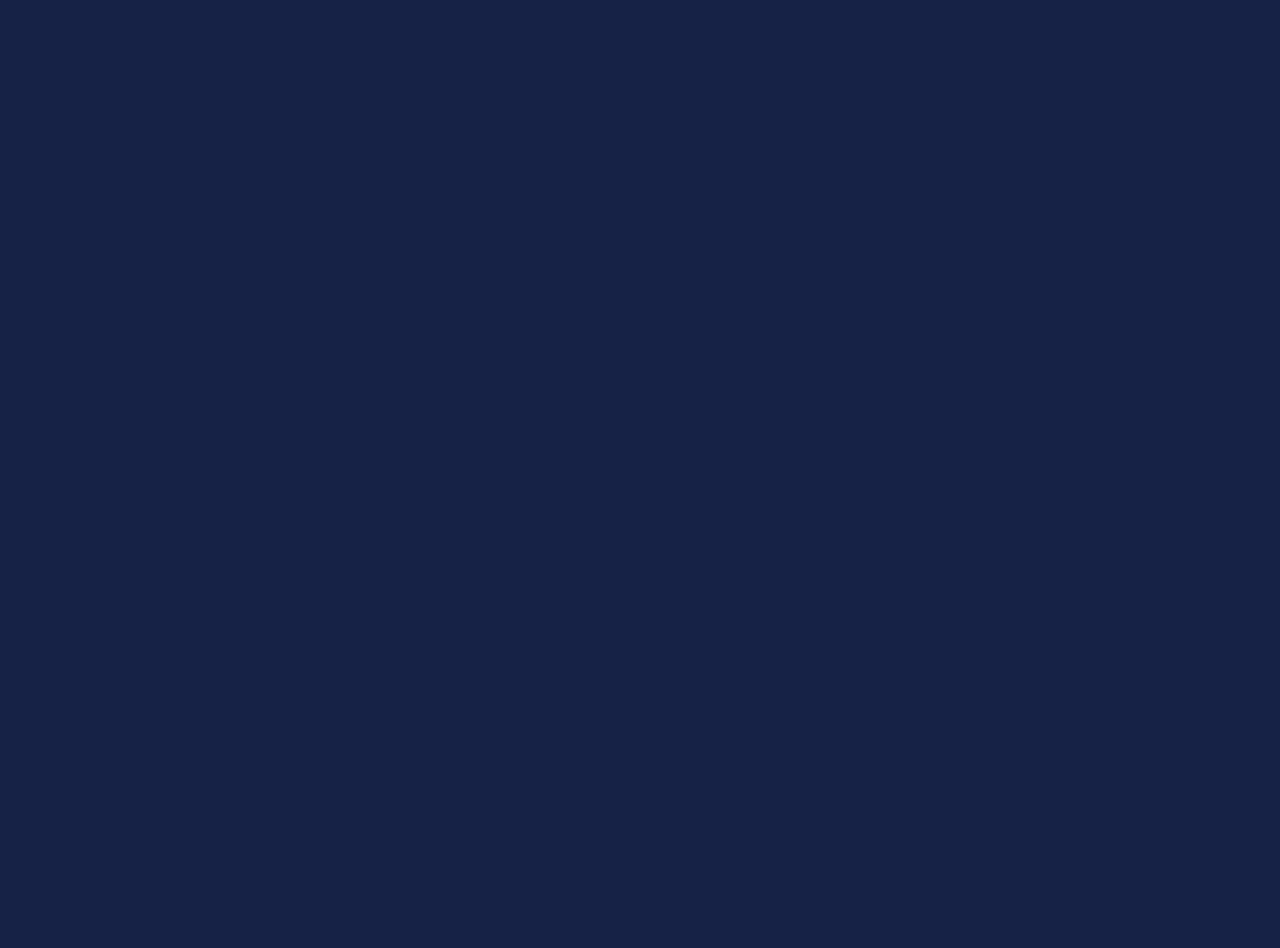
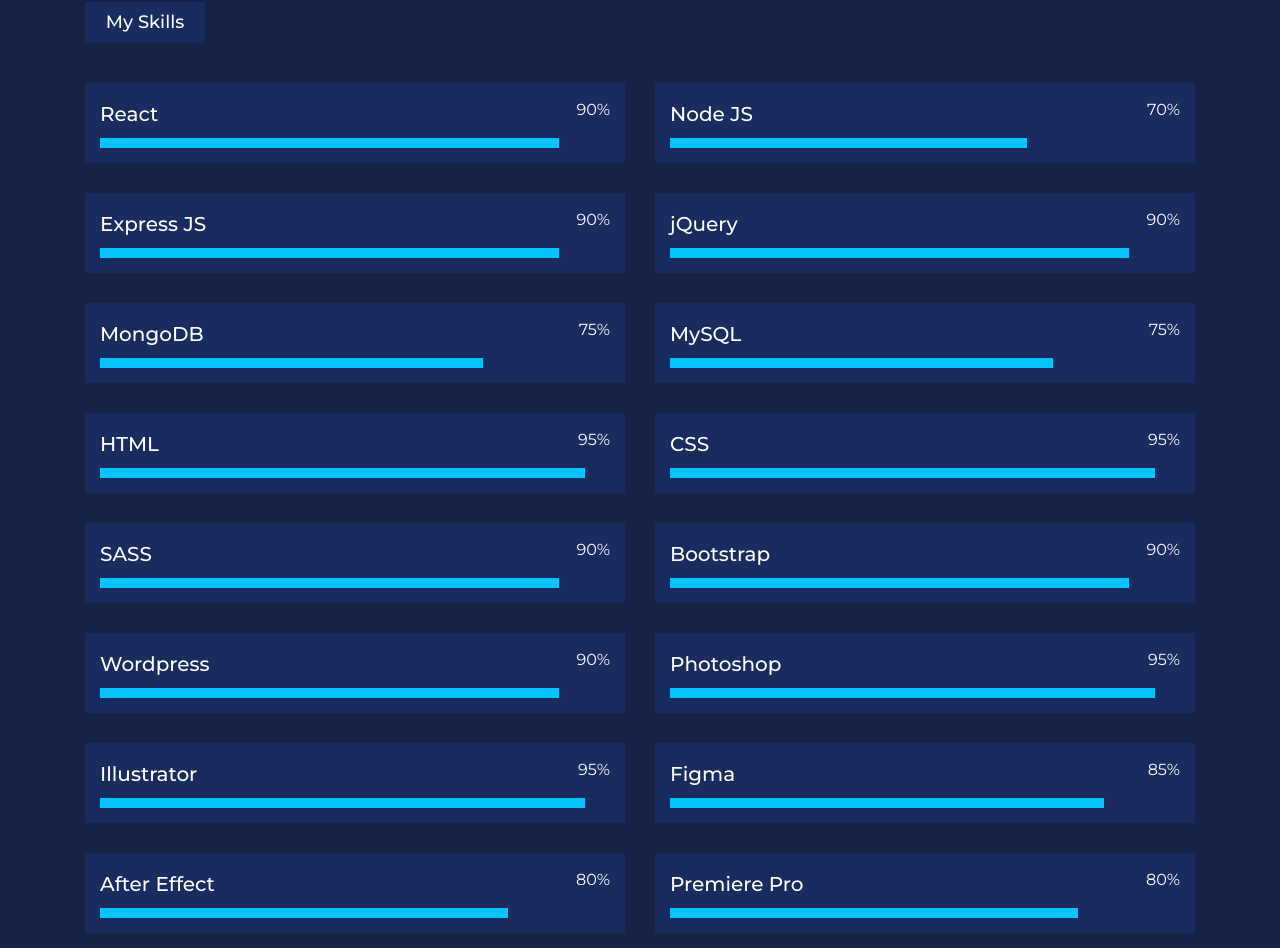
Before and after one commit to nazmulweb/Portfolio, a React (Create React App) app: page / in a window 1280 px wide. Shown: the part 1490-2438 px from the top of the page. Before the commit the page ends 1424 px from the top, so only its background shows below. Built offline with nearby package versions, Linux system fonts and the light colour scheme.

Commit message:
skill done

```diff
--- a/src/App.js
+++ b/src/App.js
@@ -2,7 +2,7 @@
 import './App.css';
 // import { NavBar } from './components/common/navbar'
 import NavBar from './components/common/navbar'
-import { Intro, About} from './components'
+import { Intro, About, Skill} from './components'
 
 function App() {
   return (
@@ -11,6 +11,7 @@
       <main>
         <Intro />
         <About />
+        <Skill />
       </main>
     </React.Fragment>
   );
--- a/src/components/index.js
+++ b/src/components/index.js
@@ -1,2 +1,3 @@
 export * from './intro'
 export * from './about'
+export * from './skill'
--- /dev/null
+++ b/src/components/skill.css
@@ -0,0 +1,51 @@
+.skill{
+    display: flex;
+    flex-wrap: wrap;
+}
+
+.skill>*{
+    flex-grow: 1;
+    flex-basis: calc(50% - 30px);
+}
+
+.skill-card{
+    margin: 15px;
+    background: var(--theme-light-color);
+    padding: 15px;
+}
+
+.skill-card:nth-child(odd){
+    margin-left: 0;
+}
+
+.skill-card:nth-child(even){
+    margin-right: 0;
+}
+
+.skill-card:first-child{
+    margin-top: 0;
+}
+
+.skill-card:nth-child(2){
+    margin-top: 0;
+}
+
+.skill-details{
+    display: flex;
+    align-items: center;
+    justify-content: space-between;
+}
+
+.progress-bar{
+    background: var(--blue-color);
+    height: 10px;
+}
+
+@media only screen and (max-width: 767px){
+    .skill>*{
+        flex-basis: 100%;
+    }
+    .skill-card{
+        margin: 10px 0;
+    }
+}
--- /dev/null
+++ b/src/components/skill.js
@@ -0,0 +1,52 @@
+import React, { Component } from 'react'
+import { data }  from '../data'
+import { Title } from './common'
+import './skill.css'
+
+export class Skill extends Component {
+    state = {
+        datas: []
+    }
+
+    componentDidMount = () =>{
+        this.setState({
+            datas : data
+        })
+    }
+
+    render() {
+        const { datas } = this.state
+        if(data !== null){
+            console.log(datas)
+            return (
+                <React.Fragment>
+                <section className="skill-area mt-5">
+                    <div className="container">
+                        <div className="row">
+                            <div className="col-sm-12">
+                                <Title title="My Skills" mtBottom = "40px" />
+                            </div>
+                            <div className="col-sm-12">
+                                <div className="skill">
+                                    {datas.map(({name, percent}) =>
+                                        <div className="skill-card">
+                                            <div className="skill-details">
+                                                <h5>{name}</h5>
+                                                <p>{percent}%</p>
+                                            </div>
+                                            <div style={{width: percent + "%"}} className="progress-bar"></div>
+                                        </div>
+                                    )}
+                                </div>
+                            </div>
+                        </div>
+                    </div>
+                </section>
+            </React.Fragment>
+            )
+        }
+        else{
+            return <div>Loadin...</div>
+        }
+    }
+}
--- /dev/null
+++ b/src/data/index.js
@@ -0,0 +1 @@
+export * from './skill'
--- /dev/null
+++ b/src/data/skill.js
@@ -0,0 +1,19 @@
+export const data = [
+    { name: "React", percent: 90 },
+    { name: "Node JS", percent: 70 },
+    { name: "Express JS", percent: 90 },
+    { name: "jQuery", percent: 90 },
+    { name: "MongoDB", percent: 75 },
+    { name: "MySQL", percent: 75 },
+    { name: "HTML", percent: 95 },
+    { name: "CSS", percent: 95 },
+    { name: "SASS", percent: 90 },
+    { name: "Bootstrap", percent: 90 },
+    { name: "Wordpress", percent: 90 },
+    { name: "Photoshop", percent: 95 },
+    { name: "Illustrator", percent: 95 },
+    { name: "Figma", percent: 85 },
+    { name: "After Effect", percent: 80 },
+    { name: "Premiere Pro", percent: 80 },
+
+]
```
Also changed, not shown: 1 other file (tests, documents, lock files or other folders).
